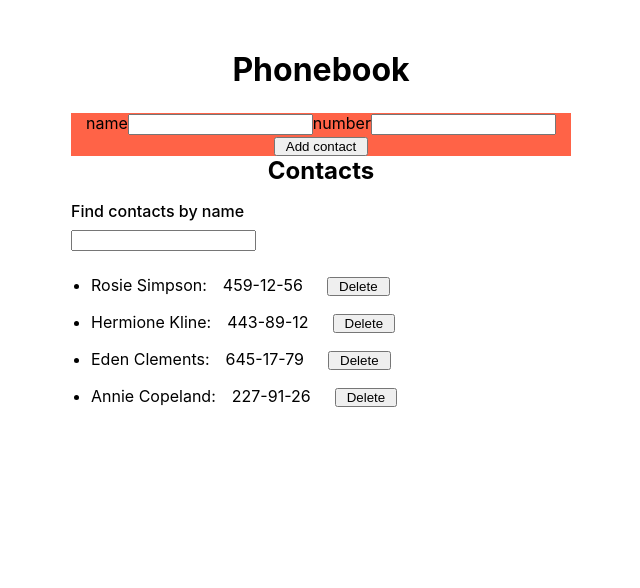
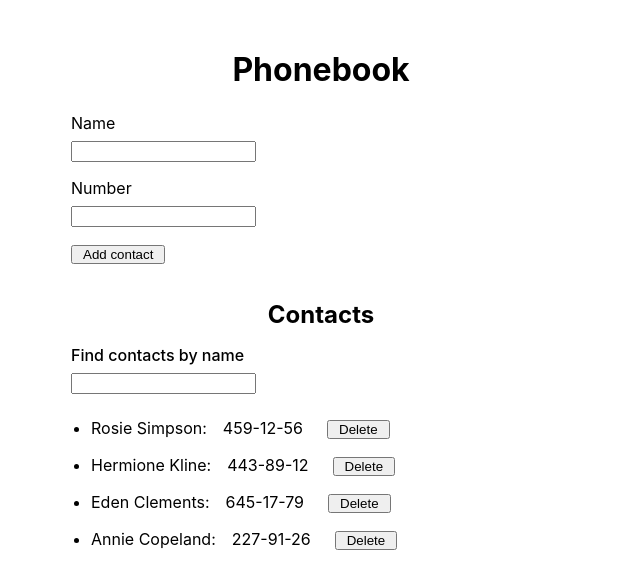
Before and after one commit to didukhroma/goit-react-woolf-hw-02-phonebook, a React (Create React App) app: page / in a window 1280 px wide. Shown: the top 588 px of the page, without its empty margins (319-959 px from the left). Built offline with nearby package versions, Linux system fonts and the light colour scheme.

Commit message:
build: home work done

```diff
--- a/src/components/App/App.jsx
+++ b/src/components/App/App.jsx
@@ -41,7 +41,7 @@ export default class App extends Component {
     this.setState({ contacts: newContacts });
   };
 
-  changeFilter = evt => {
+  handleChange = evt => {
     const { name, value } = evt.target;
     this.setState({
       [name]: value.trim(),
@@ -54,7 +54,7 @@ export default class App extends Component {
         <StyledMainTitle>Phonebook</StyledMainTitle>
         <ContactForm addContact={this.addContact} />
         <StyledTitle>Contacts</StyledTitle>
-        <Filter cbOnChange={this.changeFilter} value={this.state.value} />
+        <Filter cbOnChange={this.handleChange} value={this.state.value} />
         <ContactsList {...this.state} deleteContact={this.deleteContact} />
       </Container>
     );
--- a/src/components/Button/Button.jsx
+++ b/src/components/Button/Button.jsx
@@ -1,7 +1,7 @@
 import { StyledButton } from './Button.styled';
 
 function Button({ title, cbOnClick, id }) {
-  const handleClick = () => cbOnClick(id);
+  const handleClick = () => cbOnClick && cbOnClick(id);
 
   return <StyledButton onClick={handleClick}>{title}</StyledButton>;
 }
--- a/src/components/Button/Button.styled.js
+++ b/src/components/Button/Button.styled.js
@@ -7,4 +7,8 @@ export const StyledButton = styled.button`
   &:hover {
     cursor: pointer;
   }
+  &:active {
+    color: white;
+    background-color: blue;
+  }
 `;
--- a/src/components/ContactForm/ContactForm.jsx
+++ b/src/components/ContactForm/ContactForm.jsx
@@ -1,24 +1,25 @@
+import { Component } from 'react';
+
 import Button from 'components/Button';
-import { StyledForm } from 'components/Form/From.styled';
 import FormInput from 'components/FromInput/FormInput';
-import { Component } from 'react';
+import { StyledForm } from './ContactForm.styled';
 
 const initialState = {
   name: '',
   number: '',
 };
 
-// const patternName =
-//   "^[a-zA-Zа-яА-Я]+(([' -][a-zA-Zа-яА-Я ])?[a-zA-Zа-яА-Я]*)*$";
-// const patternNumber =
-//   "+?d{1,4}?[ .-s]?(?d{1,3}?)?[ .-s]?d{1,4}[ .-s]?d{1,4}[ .-s]?d{1,9}";
+const patternName =
+  "^[a-zA-Zа-яА-Я]+(([' -][a-zA-Zа-яА-Я ])?[a-zA-Zа-яА-Я]*)*$";
+const patternNumber =
+  '+?d{1,4}?[ .-s]?(?d{1,3}?)?[ .-s]?d{1,4}[ .-s]?d{1,4}[ .-s]?d{1,9}';
 
 export default class ContactForm extends Component {
   state = { ...initialState };
 
   handleSubmit = evt => {
     evt.preventDefault();
-    this.props.addContact(this.state);
+    this.props.addContact({ ...this.state });
     this.setState({ name: '', number: '' });
   };
 
@@ -36,16 +37,16 @@ export default class ContactForm extends Component {
           type="text"
           name="name"
           title="Name may contain only letters, apostrophe, dash and spaces. For example Adrian, Jacob Mercer, Charles de Batz de Castelmore d'Artagnan"
-          // pattern={patternName}
-          text={this.props.text}
+          pattern={patternName}
+          value={this.state.name}
           cbOnChange={this.handleChange}
         />
         <FormInput
           type="tel"
           name="number"
           title="Phone number must be digits and can contain spaces, dashes, parentheses and can start with +"
-          // pattern={patternNumber}
-          text={this.props.number}
+          pattern={patternNumber}
+          value={this.state.number}
           cbOnChange={this.handleChange}
         />
 
--- a/src/components/Form/From.styled.js
+++ b/src/components/ContactForm/ContactForm.styled.js
@@ -1,5 +1,6 @@
 import styled from 'styled-components';
 
 export const StyledForm = styled.form`
-  background-color: tomato;
+  text-align: left;
+  margin-bottom: 36px;
 `;
--- a/src/components/Form/index.js
+++ /dev/null
@@ -1 +0,0 @@
-export {default} from './Form'
--- a/src/components/FromInput/FormInput.jsx
+++ b/src/components/FromInput/FormInput.jsx
@@ -1,17 +1,20 @@
-function FormInput({ type, name, title, pattern, text, cbOnChange }) {
+import capitalize from 'helpers/capitalize';
+import { StyledLabel, StyledInput } from './FormInput.styled';
+
+function FormInput({ type, name, title, pattern, value, cbOnChange }) {
   return (
-    <label>
-      <span>{name}</span>
-      <input
+    <StyledLabel>
+      <span>{capitalize(name)}</span>
+      <StyledInput
         name={name}
         type={type}
         title={title}
-        value={text}
+        value={value}
         onChange={cbOnChange}
         pattern={pattern}
         required
       />
-    </label>
+    </StyledLabel>
   );
 }
 
--- /dev/null
+++ b/src/components/FromInput/FormInput.styled.js
@@ -0,0 +1,19 @@
+import styled from 'styled-components';
+
+export const StyledLabel = styled.label`
+  display: flex;
+  flex-direction: column;
+
+  margin-bottom: 16px;
+
+  text-align: start;
+
+  & span {
+    margin-bottom: 8px;
+  }
+`;
+
+export const StyledInput = styled.input`
+  min-width: 160px;
+  max-width: fit-content;
+`;
```
Also changed, not shown: src/components/Form/Form.jsx (deleted, +0 -36 lines).
